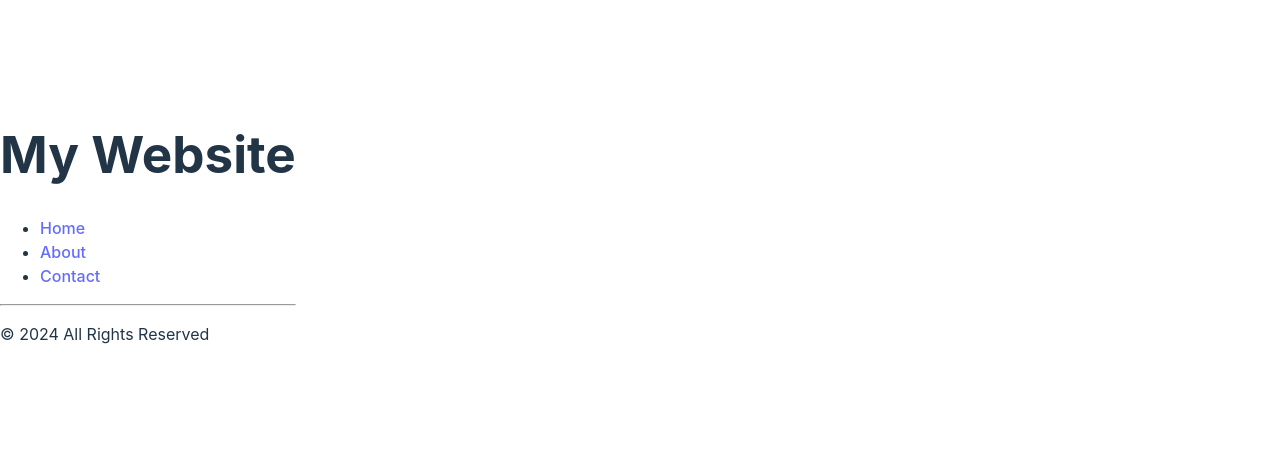
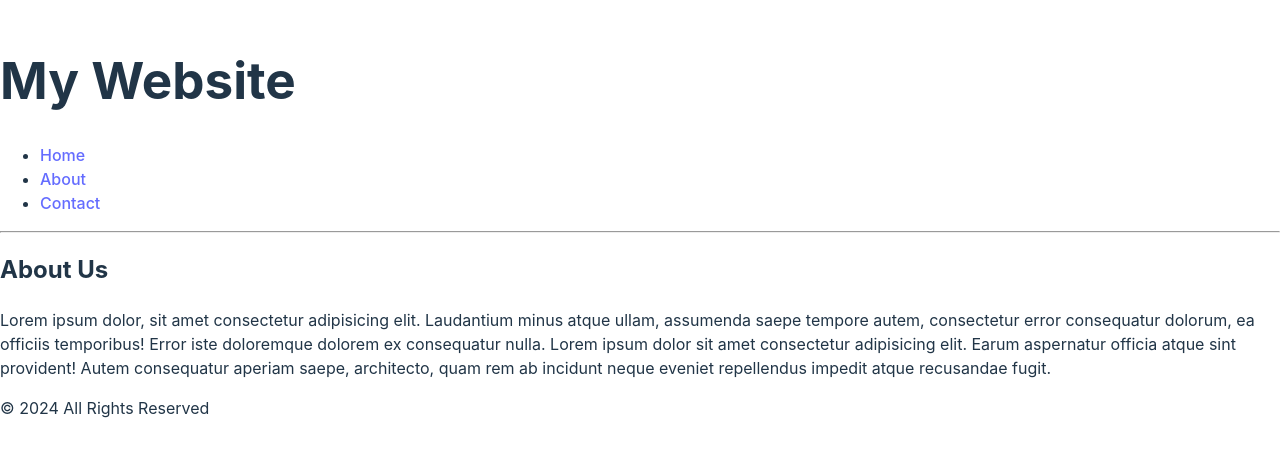
Before and after one commit to Felix-svg/react-intro, a React (Vite) app in the folder my-react-app/: page / in a window 1280 px wide. Shown: the part 173-630 px from the top of the page. Built offline with nearby package versions, Linux system fonts and the light colour scheme.

Commit message:
Created an About component

```diff
--- /dev/null
+++ b/my-react-app/src/About.jsx
@@ -0,0 +1,10 @@
+const About = () => {
+  return(
+    <div>
+      <h2>About Us</h2>
+      <p>Lorem ipsum dolor, sit amet consectetur adipisicing elit. Laudantium minus atque ullam, assumenda saepe tempore autem, consectetur error consequatur dolorum, ea officiis temporibus! Error iste doloremque dolorem ex consequatur nulla. Lorem ipsum dolor sit amet consectetur adipisicing elit. Earum aspernatur officia atque sint provident! Autem consequatur aperiam saepe, architecto, quam rem ab incidunt neque eveniet repellendus impedit atque recusandae fugit.</p>
+    </div>
+  )
+}
+
+export default About
--- a/my-react-app/src/App.jsx
+++ b/my-react-app/src/App.jsx
@@ -1,11 +1,13 @@
 import Header from "./Header"
 import Footer from "./Footer"
+import About from "./About"
 
 
 function App() {
   return(
     <>
     <Header />
+    <About />
     <Footer />
     </>
   )
```
